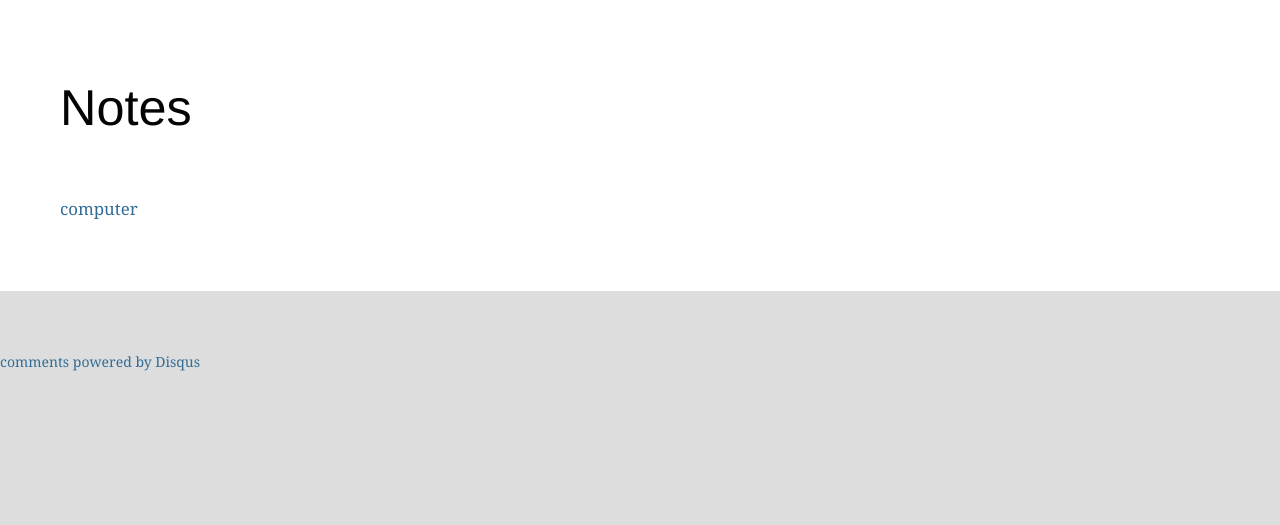
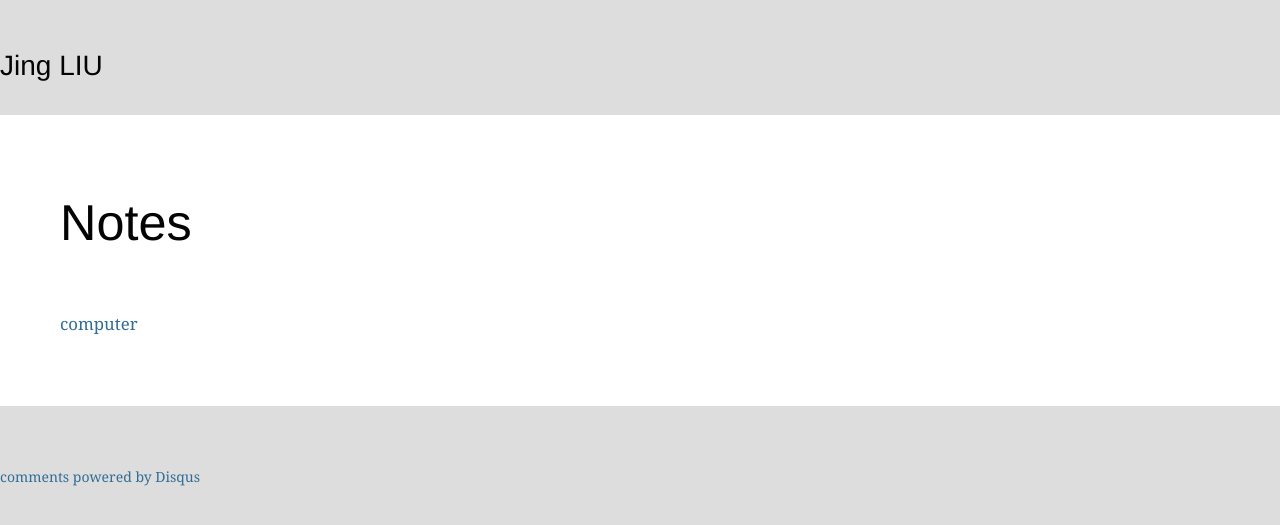
Before and after one commit to jintonic/jintonic.github.io, a Jekyll site: the page built from index.html, in a window 1280 px wide. Shown: the top 525 px of the page. Built offline with Jekyll 4.4.1, drawn with Linux system fonts in a browser that asks for light colours; comment, search, counter and statistics services are not loaded.

Commit message:
added title

```diff
--- a/_layouts/page.html
+++ b/_layouts/page.html
@@ -7,6 +7,9 @@
   </head>
 
   <body>
+    <div class="header">
+      <h1>{% if page.title %}{{ page.title }} &mdash; {% endif %}Jing LIU</h1>
+    </div>
     <div class="content">
       {{ content }}
     </div>
```
